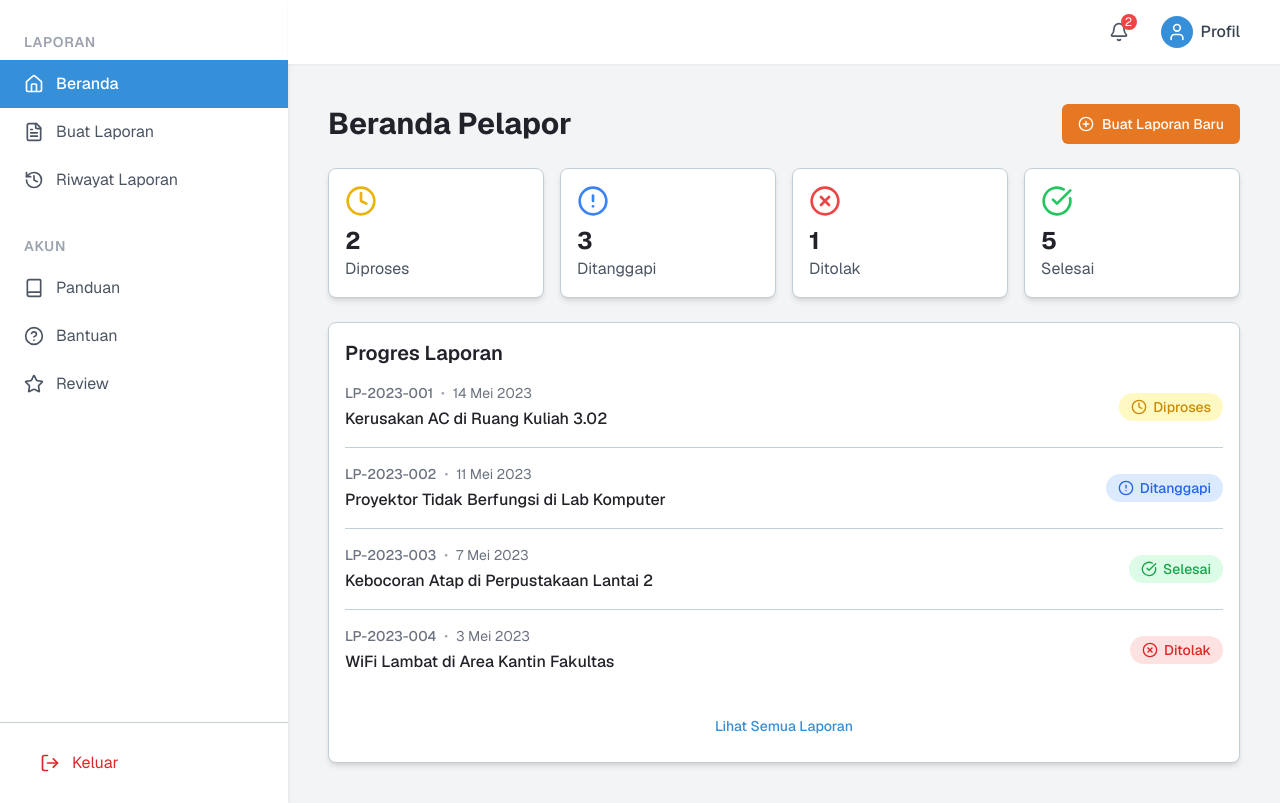
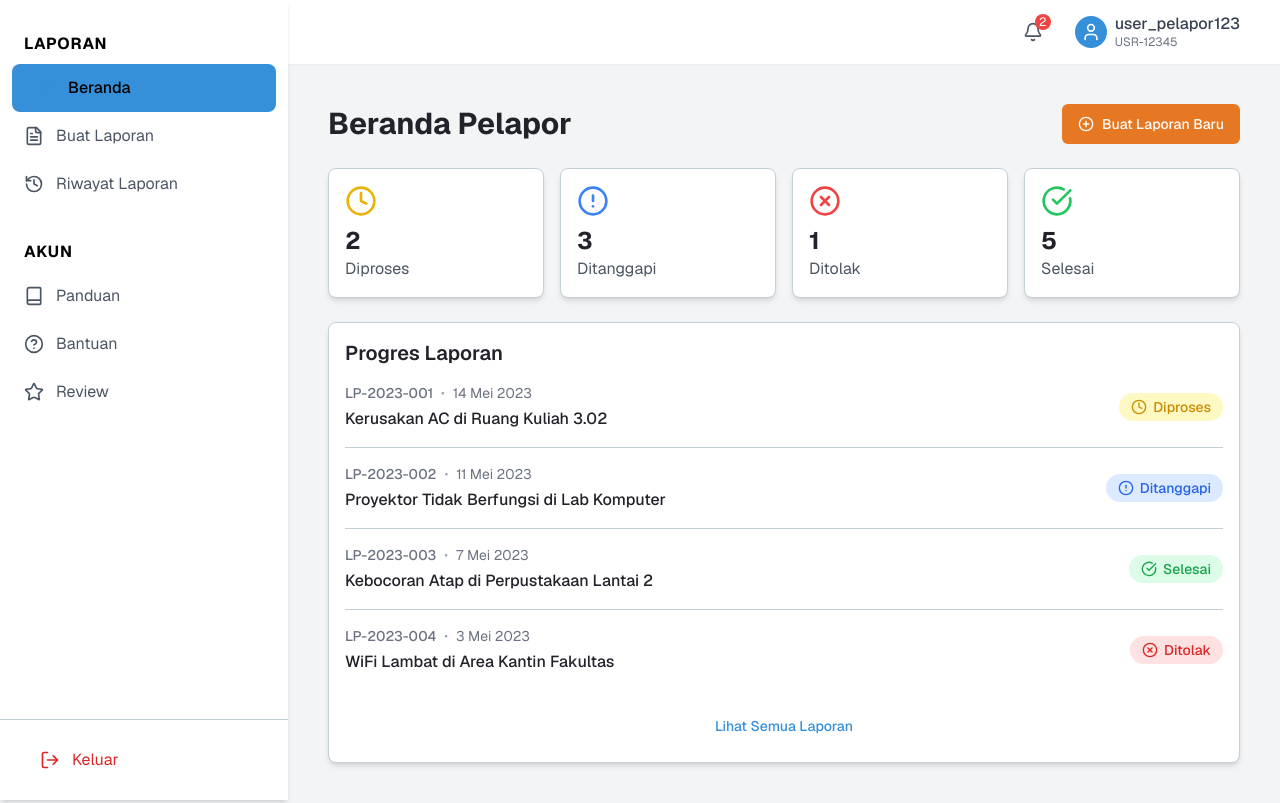
Before and after one commit to kasyifana/testing-projek-02, a Next.js app: page /user/dashboard in a window 1280 px wide. Built offline with nearby package versions, Linux system fonts and the light colour scheme.

Commit message:
user interface admin and user (especially sidebar)

```diff
--- a/src/app/user/dashboard/page.jsx
+++ b/src/app/user/dashboard/page.jsx
@@ -3,6 +3,7 @@
 import { Card } from "@/components/ui/card";
 import { Button } from "@/components/ui/button";
 import { PlusCircle, Clock, CheckCircle, XCircle, AlertCircle } from 'lucide-react';
+import Link from 'next/link';
 
 export default function Dashboard() {
   const stats = [
@@ -52,10 +53,12 @@ export default function Dashboard() {
     <div className="space-y-6">
       <div className="flex justify-between items-center">
         <h1 className="text-3xl font-bold">Beranda Pelapor</h1>
+        <Link href="/user/create-report">
           <Button variant="accent" className="flex items-center gap-2">
             <PlusCircle className="h-5 w-5" />
             Buat Laporan Baru
           </Button>
+        </Link>
       </div>
 
       <div className="grid grid-cols-4 gap-4">
@@ -89,9 +92,11 @@ export default function Dashboard() {
           ))}
         </div>
         <div className="mt-4 text-center">
+          <Link href="/user/history">
             <Button variant="link" className="text-primary">
               Lihat Semua Laporan
             </Button>
+          </Link>
         </div>
       </Card>
     </div>
--- a/src/app/user/layout.jsx
+++ b/src/app/user/layout.jsx
@@ -2,25 +2,43 @@
 
 import { usePathname } from 'next/navigation';
 import Link from 'next/link';
-import { useState } from 'react';
-import { Home, FileText, History, Bell, User, Book, HelpCircle, Star, LogOut, X, UserCircle, Trash } from 'lucide-react';
+import { useState, useEffect } from 'react';
+import { Home, FileText, History, Bell, User, Book, HelpCircle, Star, LogOut, X, UserCircle, Trash, Menu } from 'lucide-react';
 import { Card } from "@/components/ui/card";
 import { Button } from "@/components/ui/button";
 import { Input } from "@/components/ui/input";
 import { Label } from "@/components/ui/label";
+import { DUMMY_USER } from './profile/page';
 
 export default function UserLayout({ children }) {
   const pathname = usePathname();
   const [showNotifications, setShowNotifications] = useState(false);
   const [showProfilePopup, setShowProfilePopup] = useState(false);
+  const [isMobile, setIsMobile] = useState(false);
+  const [sidebarOpen, setSidebarOpen] = useState(false);
 
-  // Dummy user data (this would come from a real API/auth context in production)
-  const DUMMY_USER = {
-    name: 'User Biasa',
-    email: 'tes@gmail.com',
-    phone: '081234567890',
-    joinDate: '01 January 2024'
-  };
+  // Check if we're in a mobile viewport
+  useEffect(() => {
+    const checkIfMobile = () => {
+      setIsMobile(window.innerWidth < 1024);
+    };
+
+    // Initial check
+    checkIfMobile();
+
+    // Add event listener
+    window.addEventListener('resize', checkIfMobile);
+
+    // Cleanup
+    return () => window.removeEventListener('resize', checkIfMobile);
+  }, []);
+
+  // Close sidebar when navigating on mobile
+  useEffect(() => {
+    if (isMobile) {
+      setSidebarOpen(false);
+    }
+  }, [pathname, isMobile]);
 
   const menuGroups = {
     laporan: [
@@ -40,11 +58,11 @@ export default function UserLayout({ children }) {
       href={item.path}
       className={`flex items-center px-6 py-3 text-base transition-colors ${
         pathname === item.path
-          ? 'bg-primary text-white font-medium'
-          : 'text-gray-600 hover:bg-gray-50 hover:text-primary'
+          ? 'bg-primary bg-opacity-10 rounded-lg mx-3 font-medium text-black'
+          : 'text-gray-600 hover:bg-gray-100 hover:rounded-lg hover:mx-3 hover:text-primary'
       }`}
     >
-      <item.icon className="h-5 w-5 mr-3" />
+      <item.icon className={`h-5 w-5 mr-3 ${pathname === item.path ? 'text-primary' : ''}`} />
       <span>{item.label}</span>
     </Link>
   );
@@ -84,7 +102,8 @@ export default function UserLayout({ children }) {
             <div className="flex items-center gap-4 pb-6 border-b">
               <UserCircle className="w-20 h-20 text-gray-400" />
               <div>
-                <h2 className="text-xl font-semibold">{DUMMY_USER.name}</h2>
+                <h2 className="text-xl font-semibold">{DUMMY_USER.username}</h2>
+                <p className="text-gray-500">ID: {DUMMY_USER.id}</p>
                 <p className="text-gray-500">Bergabung sejak {DUMMY_USER.joinDate}</p>
               </div>
             </div>
@@ -122,8 +141,16 @@ export default function UserLayout({ children }) {
 
   // Header component with profile and dropdown notifications
   const Header = () => (
-    <header className="bg-white shadow-sm h-16 flex items-center justify-end px-8">
-      <div className="flex items-center space-x-4">
+    <header className="bg-white shadow-sm h-16 flex items-center justify-between px-4 lg:px-8">
+      {isMobile && (
+        <button
+          onClick={() => setSidebarOpen(!sidebarOpen)}
+          className="p-2 rounded-full hover:bg-gray-50"
+        >
+          <Menu className="h-6 w-6 text-gray-600" />
+        </button>
+      )}
+      <div className="flex items-center space-x-4 ml-auto">
         <div className="relative">
           <button
             onClick={() => setShowNotifications(!showNotifications)}
@@ -185,12 +212,15 @@ export default function UserLayout({ children }) {
 
         <button
           onClick={() => setShowProfilePopup(true)}
-          className="flex items-center space-x-2 p-2 rounded-full hover:bg-gray-50"
+          className="flex items-center space-x-2 p-2 rounded-lg hover:bg-gray-50"
         >
           <div className="h-8 w-8 rounded-full bg-primary flex items-center justify-center">
             <User className="h-5 w-5 text-white" />
           </div>
-          <span className="font-medium text-gray-700">Profil</span>
+          <div className="hidden md:block text-left">
+            <p className="font-medium text-gray-700 leading-tight">{DUMMY_USER.username}</p>
+            <p className="text-xs text-gray-500">{DUMMY_USER.id}</p>
+          </div>
         </button>
       </div>
     </header>
@@ -198,11 +228,39 @@ export default function UserLayout({ children }) {
 
   return (
     <div className="flex min-h-screen bg-gray-100">
-      <aside className="w-72 bg-white shadow-md flex flex-col justify-between">
+      {/* Mobile sidebar overlay */}
+      {isMobile && sidebarOpen && (
+        <div
+          className="fixed inset-0 bg-black bg-opacity-50 z-30"
+          onClick={() => setSidebarOpen(false)}
+        />
+      )}
+
+      {/* Responsive sidebar */}
+      <aside
+        className={`${
+          isMobile
+            ? `fixed z-40 h-screen w-72 bg-white shadow-md transform transition-transform duration-300 ease-in-out ${
+                sidebarOpen ? 'translate-x-0' : '-translate-x-full'
+              }`
+            : 'fixed h-screen w-72 bg-white shadow-md'
+        } flex flex-col justify-between overflow-y-auto`}
+      >
+        {isMobile && (
+          <div className="flex justify-end p-4">
+            <button
+              onClick={() => setSidebarOpen(false)}
+              className="text-gray-500 hover:text-gray-700"
+            >
+              <X className="h-5 w-5" />
+            </button>
+          </div>
+        )}
+
         <nav className="flex flex-col gap-y-6 pt-6">
           <div>
             <div className="px-6 py-2">
-              <p className="text-sm font-semibold text-gray-400 uppercase tracking-wider">
+              <p className="text-md font-bold text-black uppercase tracking-wider">
                 Laporan
               </p>
             </div>
@@ -213,7 +271,7 @@ export default function UserLayout({ children }) {
 
           <div>
             <div className="px-6 py-2">
-              <p className="text-sm font-semibold text-gray-400 uppercase tracking-wider">
+              <p className="text-md font-bold text-black uppercase tracking-wider">
                 Akun
               </p>
             </div>
@@ -233,9 +291,11 @@ export default function UserLayout({ children }) {
           </button>
         </div>
       </aside>
-      <div className="flex-1 flex flex-col">
+
+      {/* Main content */}
+      <div className={`flex-1 flex flex-col ${!isMobile ? 'pl-72' : 'pl-0'}`}>
         <Header />
-        <main className="flex-1 p-10">{children}</main>
+        <main className="flex-1 p-4 md:p-10">{children}</main>
       </div>
 
       {showProfilePopup && <ProfilePopup />}
--- a/src/app/user/profile/page.jsx
+++ b/src/app/user/profile/page.jsx
@@ -2,6 +2,16 @@
 
 import { useEffect } from 'react';
 import { useRouter } from 'next/navigation';
+
+// Dummy user data (this would come from a real API/auth context in production)
+export const DUMMY_USER = {
+  id: 'USR-12345',
+  username: 'user_pelapor123',
+  name: 'User Biasa',
+  email: 'tes@gmail.com',
+  phone: '081234567890',
+  joinDate: '01 January 2024'
+};
 
 export default function ProfilePage() {
   const router = useRouter();
--- a/src/components/landing/HeroSection.jsx
+++ b/src/components/landing/HeroSection.jsx
@@ -46,9 +46,9 @@ export function HeroSection() {
           data-ai-hint="abstract texture"
         />
       </div>
-      <div className="container relative z-10 mx-auto px-4">
+      <div className="container relative z-10 mx-auto px-6 md:px-8">
         <div className="flex flex-col md:flex-row md:items-center md:justify-between">
-          <div className="text-center md:text-left md:w-1/2">
+          <div className="text-center md:text-left md:w-1/2 pl-2 md:pl-4">
             <motion.h1
               initial={{ opacity: 0, y: 20 }}
               animate={{ opacity: 1, y: 0 }}
--- a/src/components/landing/Navbar.jsx
+++ b/src/components/landing/Navbar.jsx
@@ -107,9 +107,11 @@ export function Navbar() {
 						</>
 					) : (
 						<Button
+
 							onClick={() => setShowLoginDialog(true)}
 							variant="accent"
 							size="sm"
+							className="mr-4"
 						>
 							<LogIn className="mr-2 h-4 w-4" />
 							Login
--- a/src/components/ui/card.jsx
+++ b/src/components/ui/card.jsx
@@ -7,7 +7,7 @@ const Card = React.forwardRef(
   <div
     ref={ref}
     className={cn(
-      "rounded-lg border bg-card text-card-foreground shadow-md hover:shadow-lg transition-all duration-300 ease-in-out hover:scale-[1.02] hover:border-primary/20 hover:-translate-y-1",
+      "rounded-lg border bg-card text-card-foreground shadow-md transition-all duration-300 ease-in-out",
       className
     )}
     {...props}
```
Also changed, not shown: src/app/admin/layout.jsx (+30 -28 lines). Lines whose indentation alone changed are shown as unchanged.
